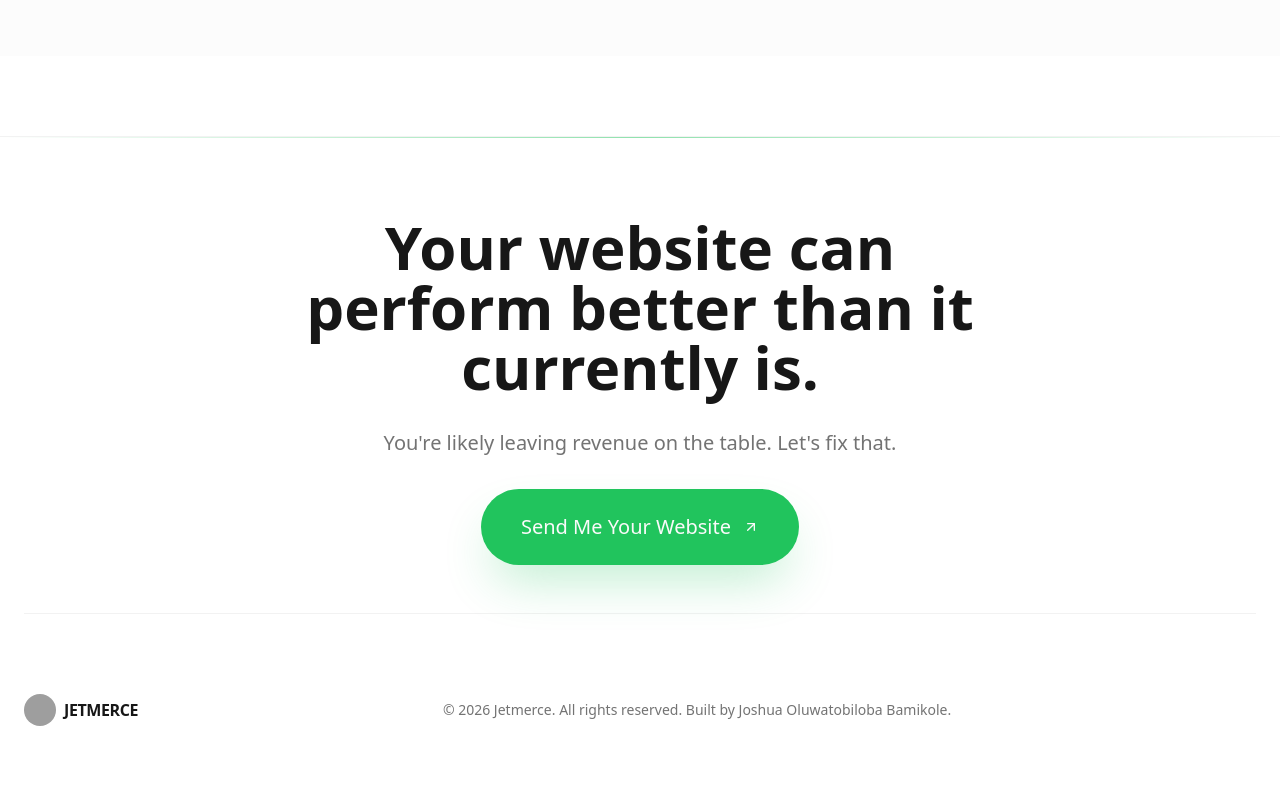
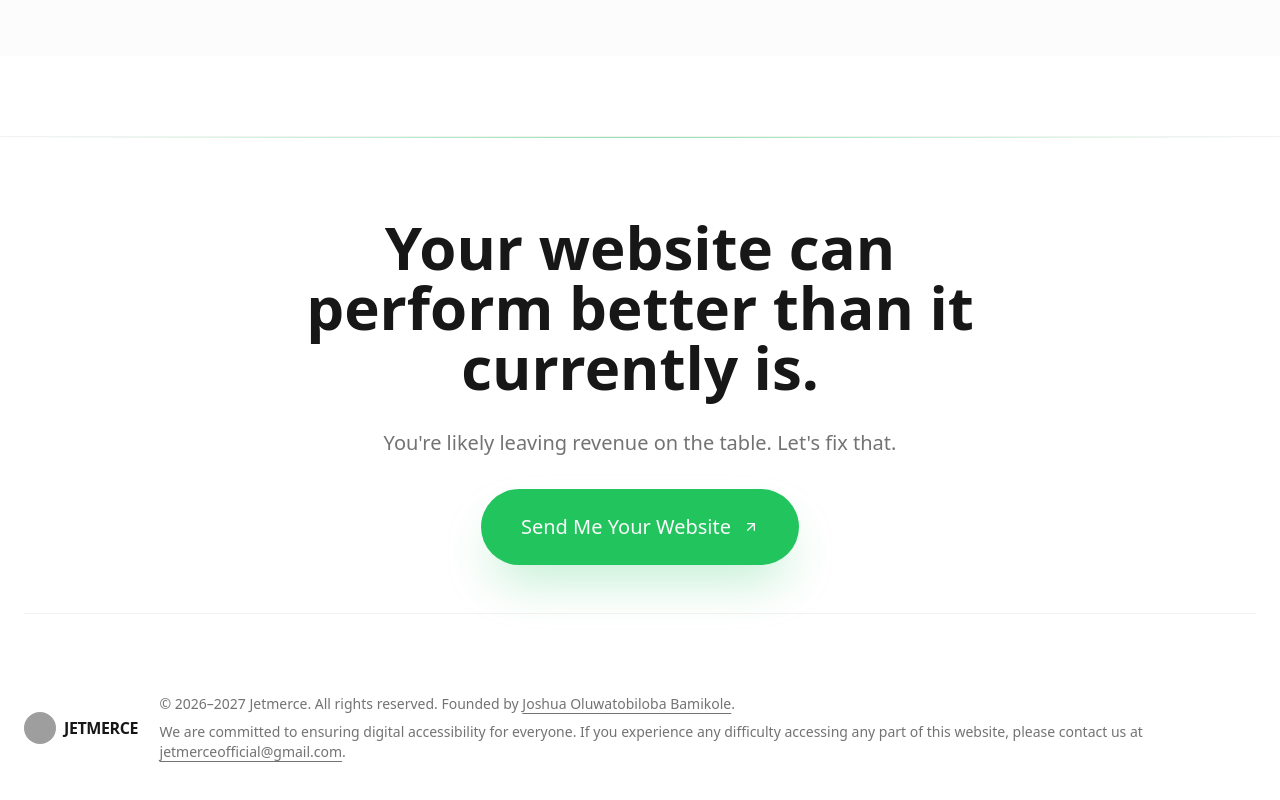
Before and after one commit to jetmerce/jetmerce.github.io, a React (Vite) app: page /faq in a window 1280 px wide. Shown: the part 1512-2312 px from the top of the page. Built offline with nearby package versions, Linux system fonts and the light colour scheme; grey boxes are pictures that could not be loaded; the HTML template or start-up script is replaced by a standard one.

Commit message:
Update footer accessibility and founder links

```diff
--- a/src/components/Footer.tsx
+++ b/src/components/Footer.tsx
@@ -44,9 +44,20 @@ const Footer = () => {
             <span className="font-bold tracking-tight">JETMERCE</span>
           </div>
 
-          <p className="text-muted-foreground text-sm text-center md:text-left">
-            © {new Date().getFullYear()} Jetmerce. All rights reserved. Built by Joshua Oluwatobiloba Bamikole.
-          </p>
+          <div className="space-y-2 text-center md:text-left">
+            <p className="text-muted-foreground text-sm">
+              © 2026–2027 Jetmerce. All rights reserved. Founded by{" "}
+              <a href="https://www.linkedin.com/in/tobiloba-bamikole-26b5b736b/" target="_blank" rel="noopener noreferrer" className="underline underline-offset-4 hover:text-primary">
+                Joshua Oluwatobiloba Bamikole
+              </a>.
+            </p>
+            <p className="text-muted-foreground text-sm">
+              We are committed to ensuring digital accessibility for everyone. If you experience any difficulty accessing any part of this website, please contact us at{" "}
+              <a href="mailto:jetmerceofficial@gmail.com" className="underline underline-offset-4 hover:text-primary">
+                jetmerceofficial@gmail.com
+              </a>.
+            </p>
+          </div>
 
           <div className="flex flex-wrap items-center justify-center gap-4 sm:gap-6">
             {/* Removed Terms and Privacy */}
```
